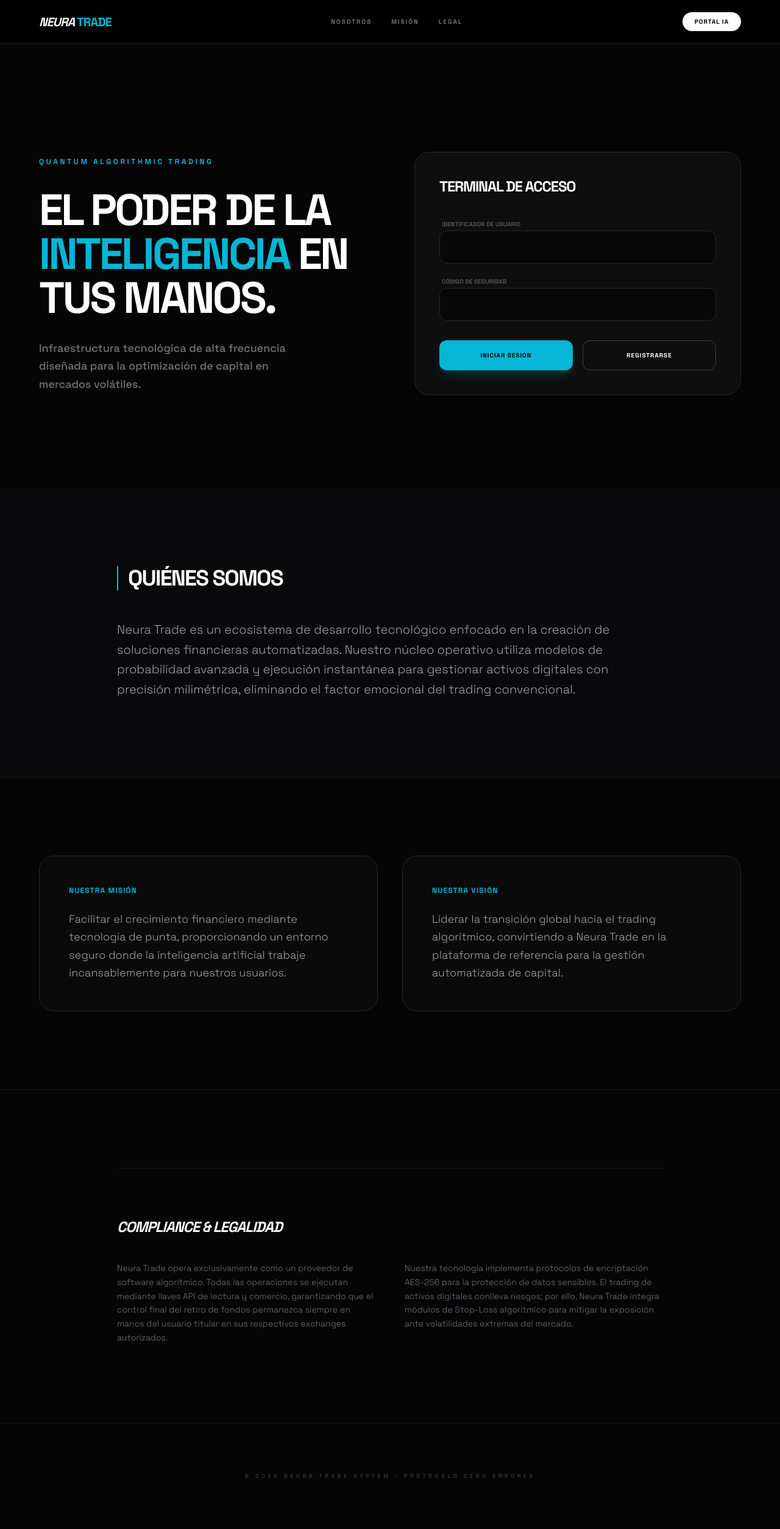
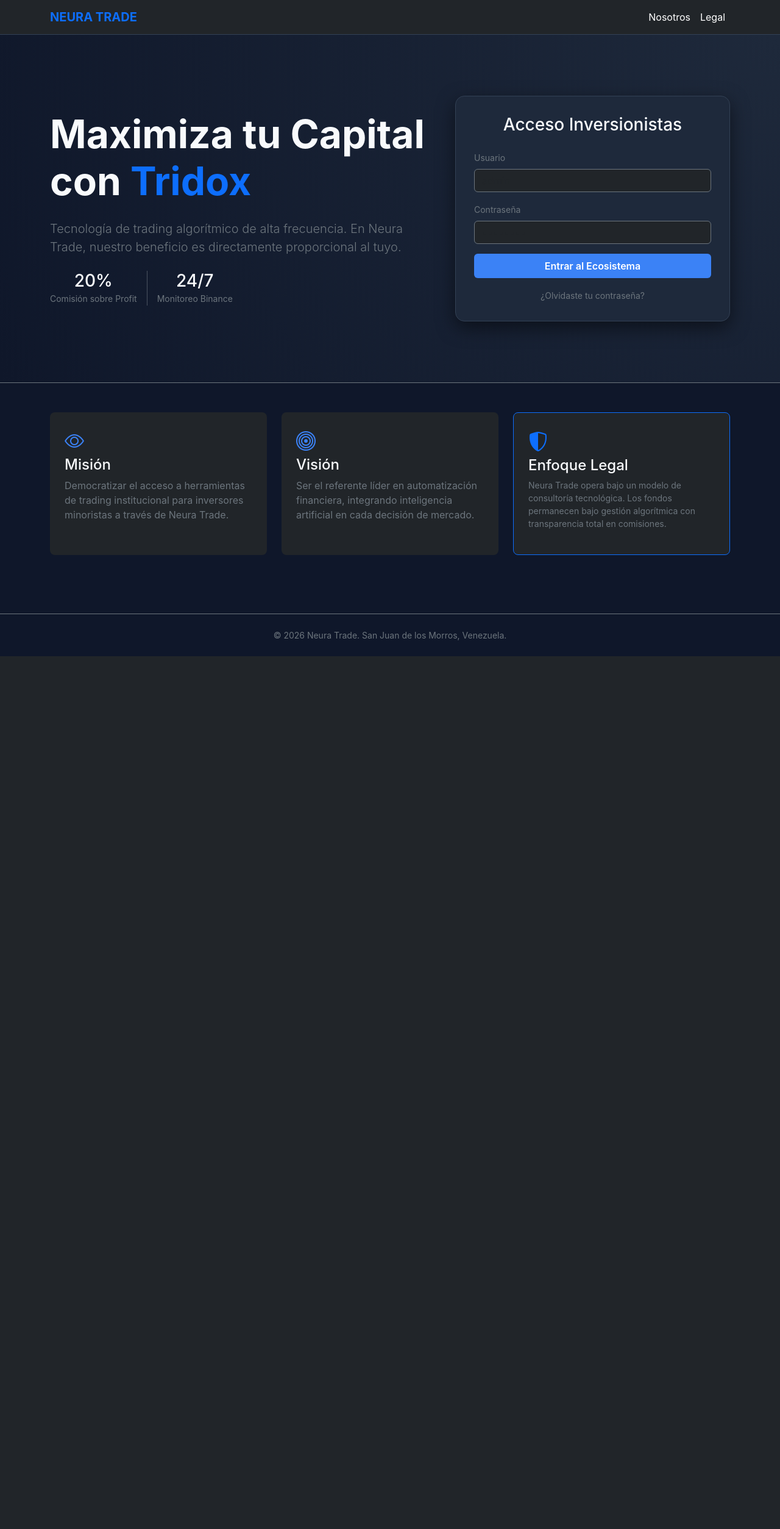
Before and after one commit to neuratradesjm/neuratrade-render, a Flask app: page / in a window 1280 px wide. Shown: the whole page at 61% size. After the commit the page ends 1076 px from the top, so only its background shows below. Run offline with Flask 3, Linux system fonts and the light colour scheme; some libraries are stand-ins or nearby versions.

Commit message:
Update landing.html

```diff
--- a/templates/landing.html
+++ b/templates/landing.html
@@ -3,121 +3,109 @@
 <head>
     <meta charset="UTF-8">
     <meta name="viewport" content="width=device-width, initial-scale=1.0">
-    <title>Neura Trade | AI Financial Systems</title>
-    <script src="https://cdn.tailwindcss.com"></script>
-    <link href="https://fonts.googleapis.com/css2?family=Space+Grotesk:wght@300;500;700&display=swap" rel="stylesheet">
-    <style>body { font-family: 'Space Grotesk', sans-serif; scroll-behavior: smooth; }</style>
+    <title>Neura Trade - Inversión Algorítmica</title>
+    <link href="https://cdn.jsdelivr.net/npm/bootstrap@5.3.0/dist/css/bootstrap.min.css" rel="stylesheet">
+    <link rel="stylesheet" href="https://cdn.jsdelivr.net/npm/bootstrap-icons@1.10.5/font/bootstrap-icons.css">
+    <style>
+        :root { --neura-blue: #3b82f6; --neura-dark: #0f172a; }
+        body { background-color: var(--neura-dark); color: #f8fafc; font-family: 'Inter', sans-serif; }
+        .hero-section { padding: 100px 0; background: radial-gradient(circle at top right, #1e293b, #0f172a); }
+        .login-card { background: #1e293b; border: 1px solid #334155; border-radius: 15px; padding: 30px; box-shadow: 0 10px 30px rgba(0,0,0,0.5); }
+        .btn-neura { background: var(--neura-blue); border: none; font-weight: 600; transition: 0.3s; }
+        .btn-neura:hover { background: #2563eb; transform: translateY(-2px); }
+        .feature-icon { font-size: 2rem; color: var(--neura-blue); margin-bottom: 15px; }
+        .nav-neura { border-bottom: 1px solid #334155; }
+    </style>
 </head>
-<body class="bg-[#050505] text-zinc-300 selection:bg-cyan-500 selection:text-black">
+<body>
 
-    <nav class="fixed w-full z-50 bg-black/90 backdrop-blur-xl border-b border-zinc-900 p-5">
-        <div class="max-w-6xl mx-auto flex justify-between items-center">
-            <h1 class="text-xl font-bold text-white uppercase tracking-tighter italic">NEURA <span class="text-cyan-500 not-italic">TRADE</span></h1>
-            <div class="hidden md:flex space-x-8 text-[10px] font-bold uppercase tracking-[0.2em] text-zinc-500">
-                <a href="#nosotros" class="hover:text-cyan-500 transition">Nosotros</a>
-                <a href="#mision" class="hover:text-cyan-500 transition">Misión</a>
-                <a href="#legal" class="hover:text-cyan-500 transition">Legal</a>
+    <nav class="navbar navbar-expand-lg nav-neura sticky-top bg-dark">
+        <div class="container">
+            <a class="navbar-brand fw-bold text-primary" href="#">NEURA TRADE</a>
+            <div class="navbar-nav ms-auto">
+                <a class="nav-link text-white" href="#about">Nosotros</a>
+                <a class="nav-link text-white" href="#legal">Legal</a>
             </div>
-            <a href="#login-box" class="bg-white text-black px-5 py-2 rounded-full text-[10px] font-black uppercase tracking-widest hover:bg-cyan-500 transition-colors">Portal IA</a>
         </div>
     </nav>
 
-    <section class="min-h-screen flex items-center justify-center pt-24 px-6">
-        <div class="max-w-6xl w-full grid lg:grid-cols-2 gap-20 items-center">
-            <div class="space-y-8">
-                <span class="text-cyan-500 text-xs font-bold uppercase tracking-[0.3em]">Quantum Algorithmic Trading</span>
-                <h2 class="text-6xl md:text-7xl font-bold text-white leading-[0.9] tracking-tighter">EL PODER DE LA <br><span class="text-cyan-500">INTELIGENCIA</span> EN TUS MANOS.</h2>
-                <p class="text-zinc-500 text-lg max-w-md leading-relaxed">Infraestructura tecnológica de alta frecuencia diseñada para la optimización de capital en mercados volátiles.</p>
+    <section class="hero-section">
+        <div class="container">
+            <div class="row align-items-center">
+                <div class="col-lg-7 mb-5 mb-lg-0">
+                    <h1 class="display-3 fw-bold mb-4">Maximiza tu Capital con <span class="text-primary">Tridox</span></h1>
+                    <p class="lead text-secondary mb-4">Tecnología de trading algorítmico de alta frecuencia. En Neura Trade, nuestro beneficio es directamente proporcional al tuyo.</p>
+                    <div class="d-flex gap-3">
+                        <div class="text-center"><h3 class="mb-0">20%</h3><small class="text-secondary">Comisión sobre Profit</small></div>
+                        <div class="vr"></div>
+                        <div class="text-center"><h3 class="mb-0">24/7</h3><small class="text-secondary">Monitoreo Binance</small></div>
+                    </div>
                 </div>
 
-            <div id="login-box" class="bg-zinc-900/50 border border-zinc-800 p-10 rounded-3xl backdrop-blur-sm shadow-2xl">
-                <h3 class="text-2xl font-bold text-white mb-8 tracking-tighter uppercase">Terminal de Acceso</h3>
-                <div class="space-y-4">
-                    <div>
-                        <label class="text-[10px] text-zinc-600 uppercase font-bold ml-1">Identificador de Usuario</label>
-                        <input type="text" id="user" class="w-full bg-black/50 border border-zinc-800 p-4 rounded-xl text-sm focus:border-cyan-500 outline-none text-white transition-all">
+                <div class="col-lg-5">
+                    <div class="login-card">
+                        <h3 class="text-center mb-4">Acceso Inversionistas</h3>
+
+                        {% with messages = get_flashed_messages(with_categories=true) %}
+                          {% if messages %}
+                            {% for category, message in messages %}
+                              <div class="alert alert-{{ category }} py-2 small">{{ message }}</div>
+                            {% endfor %}
+                          {% endif %}
+                        {% endwith %}
+
+                        <form action="/login" method="POST">
+                            <div class="mb-3">
+                                <label class="form-label small text-secondary">Usuario</label>
+                                <input type="text" name="username" class="form-control bg-dark text-white border-secondary" placeholder="admin" required>
                             </div>
-                    <div>
-                        <label class="text-[10px] text-zinc-600 uppercase font-bold ml-1">Código de Seguridad</label>
-                        <input type="password" id="pass" class="w-full bg-black/50 border border-zinc-800 p-4 rounded-xl text-sm focus:border-cyan-500 outline-none text-white transition-all">
+                            <div class="mb-3">
+                                <label class="form-label small text-secondary">Contraseña</label>
+                                <input type="password" name="password" class="form-control bg-dark text-white border-secondary" placeholder="••••••••" required>
                             </div>
-                    <div class="grid grid-cols-2 gap-4 pt-4">
-                        <button onclick="handleLogin()" class="bg-cyan-500 text-black font-black py-4 rounded-xl uppercase text-[10px] tracking-widest hover:bg-cyan-400 transition-all shadow-lg shadow-cyan-500/20">Iniciar Sesión</button>
-                        <button onclick="handleRegister()" class="border border-zinc-700 text-white font-black py-4 rounded-xl uppercase text-[10px] tracking-widest hover:bg-white hover:text-black transition-all">Registrarse</button>
+                            <button type="submit" class="btn btn-neura w-100 py-2 text-white mb-3">Entrar al Ecosistema</button>
+                            <div class="text-center">
+                                <a href="/reset_password" class="text-secondary small text-decoration-none">¿Olvidaste tu contraseña?</a>
+                            </div>
+                        </form>
                     </div>
                 </div>
             </div>
         </div>
     </section>
 
-    <section id="nosotros" class="py-32 bg-zinc-950 px-6">
-        <div class="max-w-4xl mx-auto space-y-12">
-            <div class="inline-block border-l-2 border-cyan-500 pl-4">
-                <h2 class="text-4xl font-bold text-white uppercase tracking-tighter">Quiénes Somos</h2>
+    <section id="about" class="py-5 border-top border-secondary">
+        <div class="container">
+            <div class="row g-4">
+                <div class="col-md-4">
+                    <div class="p-4 bg-dark rounded-3 h-100">
+                        <i class="bi bi-eye feature-icon"></i>
+                        <h4>Misión</h4>
+                        <p class="text-secondary">Democratizar el acceso a herramientas de trading institucional para inversores minoristas a través de Neura Trade.</p>
                     </div>
-            <p class="text-zinc-400 text-xl leading-relaxed font-light">
-                Neura Trade es un ecosistema de desarrollo tecnológico enfocado en la creación de soluciones financieras automatizadas. Nuestro núcleo operativo utiliza modelos de probabilidad avanzada y ejecución instantánea para gestionar activos digitales con precisión milimétrica, eliminando el factor emocional del trading convencional.
-            </p>
                 </div>
-    </section>
-
-    <section id="mision" class="py-32 px-6 border-y border-zinc-900">
-        <div class="max-w-6xl mx-auto grid md:grid-cols-2 gap-10">
-            <div class="p-12 bg-zinc-900/30 border border-zinc-800 rounded-3xl hover:border-cyan-500/50 transition-colors">
-                <h3 class="text-cyan-500 text-xs font-black mb-6 uppercase tracking-widest">Nuestra Misión</h3>
-                <p class="text-zinc-400 text-lg leading-relaxed font-light">Facilitar el crecimiento financiero mediante tecnología de punta, proporcionando un entorno seguro donde la inteligencia artificial trabaje incansablemente para nuestros usuarios.</p>
+                <div class="col-md-4">
+                    <div class="p-4 bg-dark rounded-3 h-100">
+                        <i class="bi bi-bullseye feature-icon"></i>
+                        <h4>Visión</h4>
+                        <p class="text-secondary">Ser el referente líder en automatización financiera, integrando inteligencia artificial en cada decisión de mercado.</p>
                     </div>
-            <div class="p-12 bg-zinc-900/30 border border-zinc-800 rounded-3xl hover:border-cyan-500/50 transition-colors">
-                <h3 class="text-cyan-500 text-xs font-black mb-6 uppercase tracking-widest">Nuestra Visión</h3>
-                <p class="text-zinc-400 text-lg leading-relaxed font-light">Liderar la transición global hacia el trading algorítmico, convirtiendo a Neura Trade en la plataforma de referencia para la gestión automatizada de capital.</p>
+                </div>
+                <div class="col-md-4" id="legal">
+                    <div class="p-4 bg-dark rounded-3 h-100 border border-primary">
+                        <i class="bi bi-shield-shaded feature-icon text-primary"></i>
+                        <h4>Enfoque Legal</h4>
+                        <p class="text-secondary small">Neura Trade opera bajo un modelo de consultoría tecnológica. Los fondos permanecen bajo gestión algorítmica con transparencia total en comisiones.</p>
+                    </div>
+                </div>
             </div>
         </div>
     </section>
 
-    <section id="legal" class="py-32 px-6">
-        <div class="max-w-4xl mx-auto border-t border-zinc-900 pt-20">
-            <h2 class="text-2xl font-bold text-white mb-10 uppercase tracking-tighter italic">Compliance & Legalidad</h2>
-            <div class="grid md:grid-cols-2 gap-12 text-zinc-500 text-sm leading-relaxed font-light">
-                <p>Neura Trade opera exclusivamente como un proveedor de software algorítmico. Todas las operaciones se ejecutan mediante llaves API de lectura y comercio, garantizando que el control final del retiro de fondos permanezca siempre en manos del usuario titular en sus respectivos exchanges autorizados.</p>
-                <p>Nuestra tecnología implementa protocolos de encriptación AES-256 para la protección de datos sensibles. El trading de activos digitales conlleva riesgos; por ello, Neura Trade integra módulos de Stop-Loss algorítmico para mitigar la exposición ante volatilidades extremas del mercado.</p>
-            </div>
-        </div>
-    </section>
-
-    <footer class="py-20 border-t border-zinc-900 text-center">
-        <p class="text-[9px] text-zinc-700 uppercase tracking-[0.5em]">&copy; 2026 Neura Trade System - Protocolo Cero Errores</p>
+    <footer class="py-4 text-center border-top border-secondary mt-5">
+        <p class="text-secondary small mb-0">&copy; 2026 Neura Trade. San Juan de los Morros, Venezuela.</p>
     </footer>
 
-    <script>
-        async function handleLogin() {
-            const user = document.getElementById('user').value;
-            const pass = document.getElementById('pass').value;
-            if(!user || !pass) return alert("Ingrese credenciales");
-
-            const res = await fetch('/api/login', {
-                method: 'POST',
-                headers: {'Content-Type': 'application/json'},
-                body: JSON.stringify({user, pass})
-            });
-            const data = await res.json();
-            if(data.status === 'success') window.location.href = '/dashboard';
-            else alert(data.message);
-        }
-
-        async function handleRegister() {
-            const user = document.getElementById('user').value;
-            const pass = document.getElementById('pass').value;
-            if(!user || !pass) return alert("Complete los campos");
-
-            const res = await fetch('/api/register', {
-                method: 'POST',
-                headers: {'Content-Type': 'application/json'},
-                body: JSON.stringify({user, pass})
-            });
-            const data = await res.json();
-            if(data.status === 'success') alert("Registro exitoso. Ya puede iniciar sesión.");
-            else alert(data.message);
-        }
-    </script>
+    <script src="https://cdn.jsdelivr.net/npm/bootstrap@5.3.0/dist/js/bootstrap.bundle.min.js"></script>
 </body>
 </html>
```
Lines whose indentation alone changed are shown as unchanged.
